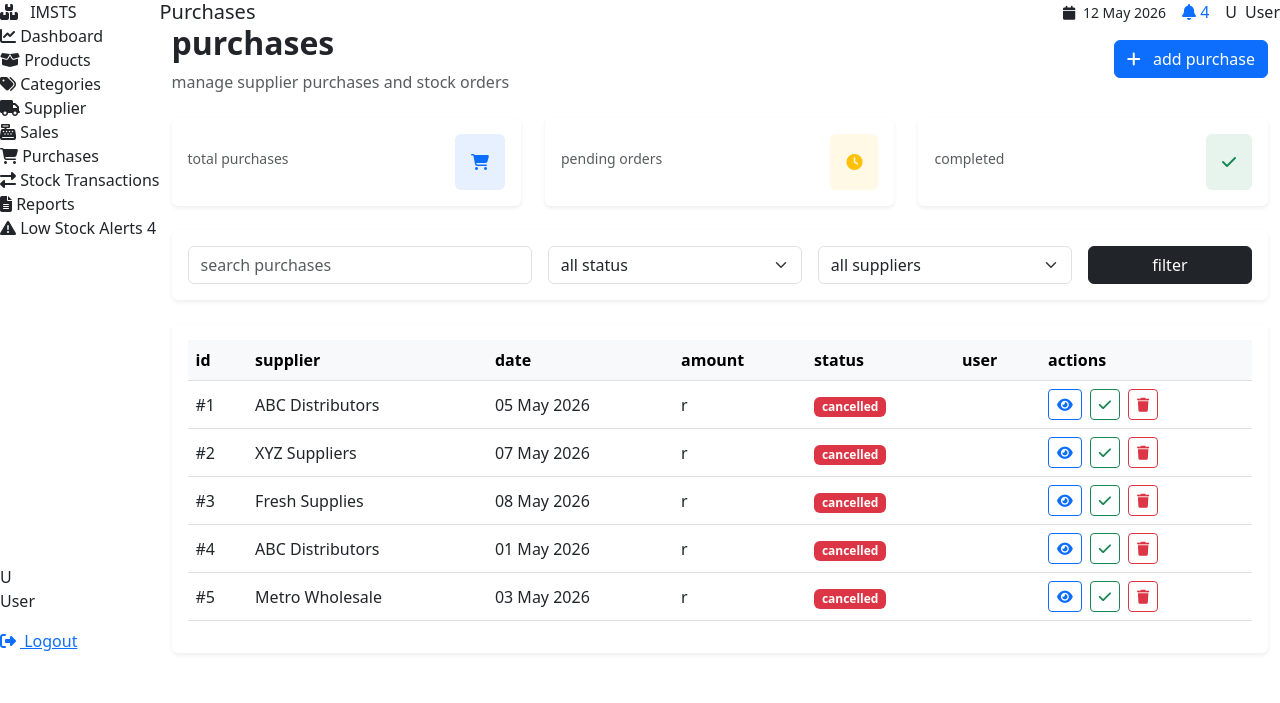
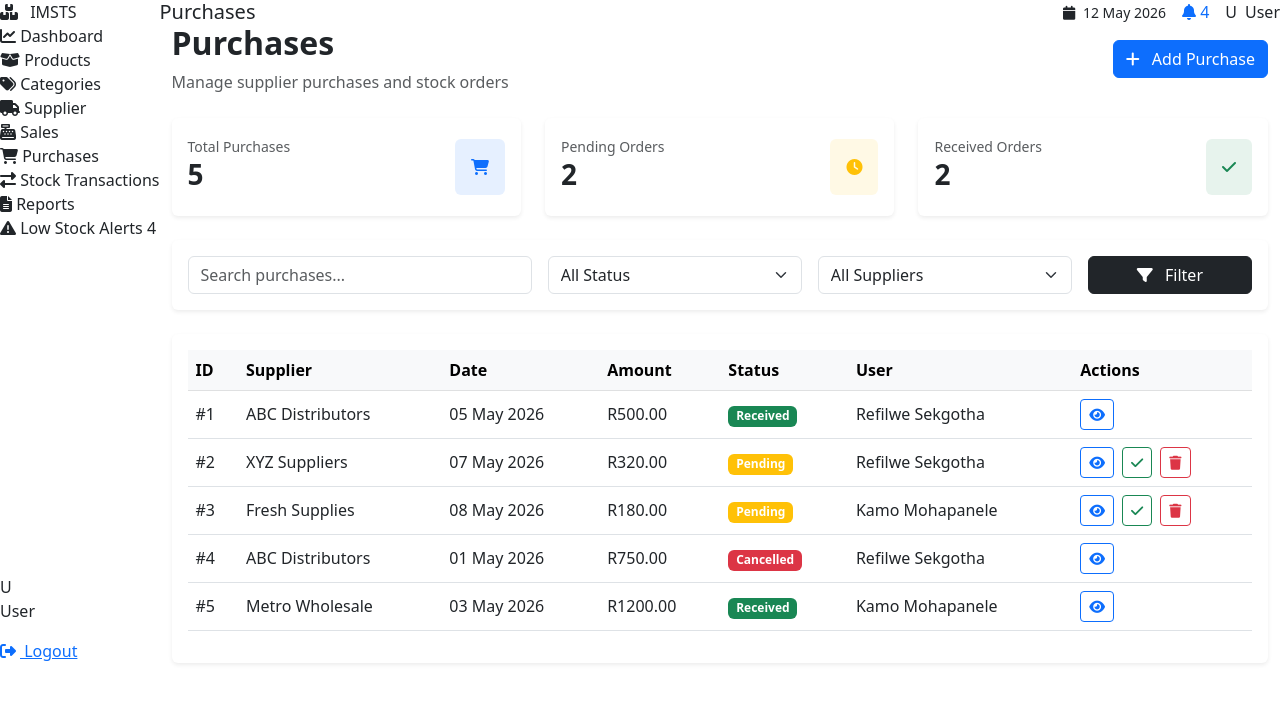
Before and after one commit to OratileNwu/IMSTS-Database-Project, a Flask app: page /purchases in a window 1280 px wide. Shown: the top 703 px of the page. Run offline with Flask 3, Linux system fonts and the light colour scheme.

Commit message:
Updated low stock, purchases pages

```diff
--- a/templates/purchases.html
+++ b/templates/purchases.html
@@ -8,15 +8,15 @@
     <div class="d-flex justify-content-between align-items-center mb-4">
 
         <div>
-            <h2 class="fw-bold">purchases</h2>
+            <h2 class="fw-bold">Purchases</h2>
             <p class="text-muted mb-0">
-                manage supplier purchases and stock orders
+                Manage supplier purchases and stock orders
             </p>
         </div>
 
         <button class="btn btn-primary">
             <i class="fa fa-plus me-2"></i>
-            add purchase
+            Add Purchase
         </button>
 
     </div>
@@ -25,262 +25,141 @@
     <div class="row g-4 mb-4">
 
         <div class="col-md-4">
-
             <div class="card border-0 shadow-sm">
-
                 <div class="card-body">
-
                     <div class="d-flex justify-content-between align-items-center">
-
                         <div>
-                            <small class="text-muted">
-                                total purchases
-                            </small>
-
-                            <h3 class="fw-bold">
-                                {{ total }}
-                            </h3>
+                            <small class="text-muted">Total Purchases</small>
+                            <h3 class="fw-bold">{{ total_purchases }}</h3>
                         </div>
-
                         <div class="bg-primary bg-opacity-10 p-3 rounded">
                             <i class="fa fa-shopping-cart text-primary"></i>
                         </div>
-
                     </div>
-
                 </div>
-
             </div>
-
         </div>
 
         <div class="col-md-4">
-
             <div class="card border-0 shadow-sm">
-
                 <div class="card-body">
-
                     <div class="d-flex justify-content-between align-items-center">
-
                         <div>
-                            <small class="text-muted">
-                                pending orders
-                            </small>
-
-                            <h3 class="fw-bold">
-                                {{ pending }}
-                            </h3>
+                            <small class="text-muted">Pending Orders</small>
+                            <h3 class="fw-bold">{{ pending_orders }}</h3>
                         </div>
-
                         <div class="bg-warning bg-opacity-10 p-3 rounded">
                             <i class="fa fa-clock text-warning"></i>
                         </div>
-
                     </div>
-
                 </div>
-
             </div>
-
         </div>
 
         <div class="col-md-4">
-
             <div class="card border-0 shadow-sm">
-
                 <div class="card-body">
-
                     <div class="d-flex justify-content-between align-items-center">
-
                         <div>
-                            <small class="text-muted">
-                                completed
-                            </small>
-
-                            <h3 class="fw-bold">
-                                {{ completed }}
-                            </h3>
+                            <small class="text-muted">Received Orders</small>
+                            <h3 class="fw-bold">{{ received_orders }}</h3>
                         </div>
-
                         <div class="bg-success bg-opacity-10 p-3 rounded">
                             <i class="fa fa-check text-success"></i>
                         </div>
-
                     </div>
-
                 </div>
-
             </div>
-
         </div>
 
     </div>
 
     <!-- search -->
     <div class="card border-0 shadow-sm mb-4">
-
         <div class="card-body">
-
             <div class="row g-3">
-
                 <div class="col-md-4">
-                    <input type="text"
-                           class="form-control"
-                           placeholder="search purchases">
+                    <input type="text" class="form-control" placeholder="Search purchases...">
                 </div>
-
                 <div class="col-md-3">
-
                     <select class="form-select">
-
-                        <option>all status</option>
-                        <option>pending</option>
-                        <option>completed</option>
-                        <option>cancelled</option>
-
+                        <option>All Status</option>
+                        <option>Pending</option>
+                        <option>Received</option>
+                        <option>Cancelled</option>
                     </select>
-
                 </div>
-
                 <div class="col-md-3">
-
                     <select class="form-select">
-
-                        <option>all suppliers</option>
-
+                        <option>All Suppliers</option>
                         {% for supplier in suppliers %}
-
-                        <option>
-                            {{ supplier.name }}
-                        </option>
-
+                        <option>{{ supplier.name }}</option>
                         {% endfor %}
-
                     </select>
-
                 </div>
-
                 <div class="col-md-2">
-
                     <button class="btn btn-dark w-100">
-                        filter
+                        <i class="fa fa-filter me-2"></i> Filter
                     </button>
-
                 </div>
-
             </div>
-
         </div>
-
     </div>
 
     <!-- table -->
     <div class="card border-0 shadow-sm">
-
         <div class="card-body">
-
             <div class="table-responsive">
-
                 <table class="table table-hover align-middle">
-
                     <thead class="table-light">
-
                         <tr>
-
-                            <th>id</th>
-                            <th>supplier</th>
-                            <th>date</th>
-                            <th>amount</th>
-                            <th>status</th>
-                            <th>user</th>
-                            <th>actions</th>
-
+                            <th>ID</th>
+                            <th>Supplier</th>
+                            <th>Date</th>
+                            <th>Amount</th>
+                            <th>Status</th>
+                            <th>User</th>
+                            <th>Actions</th>
                         </tr>
-
                     </thead>
-
                     <tbody>
-
-                        {% for product in purchases %}
-
+                        {% for purchase in purchases %}
                         <tr>
-
+                            <td>#{{ purchase.id }}</td>
+                            <td>{{ purchase.supplier }}</td>
+                            <td>{{ purchase.date }}</td>
+                            <td>R{{ "%.2f"|format(purchase.total) }}</td>
                             <td>
-                                #{{ product.id }}
+                                {% if purchase.status == 'Pending' %}
+                                <span class="badge bg-warning">Pending</span>
+                                {% elif purchase.status == 'Received' %}
+                                <span class="badge bg-success">Received</span>
+                                {% else %}
+                                <span class="badge bg-danger">Cancelled</span>
+                                {% endif %}
                             </td>
-
+                            <td>{{ purchase.created_by }}</td>
                             <td>
-                                {{ product.supplier }}
-                            </td>
-
-                            <td>
-                                {{ product.date }}
-                            </td>
-
-                            <td>
-                                r{{ product.amount }}
-                            </td>
-
-                            <td>
-
-                                {% if product.status == 'pending' %}
-
-                                <span class="badge bg-warning">
-                                    pending
-                                </span>
-
-                                {% elif product.status == 'completed' %}
-
-                                <span class="badge bg-success">
-                                    completed
-                                </span>
-
-                                {% else %}
-
-                                <span class="badge bg-danger">
-                                    cancelled
-                                </span>
-
-                                {% endif %}
-
-                            </td>
-
-                            <td>
-                                {{ product.user }}
-                            </td>
-
-                            <td>
-
                                 <div class="d-flex gap-2">
-
-                                    <button class="btn btn-sm btn-outline-primary">
+                                    <button class="btn btn-sm btn-outline-primary" title="View">
                                         <i class="fa fa-eye"></i>
                                     </button>
-
-                                    <button class="btn btn-sm btn-outline-success">
+                                    {% if purchase.status == 'Pending' %}
+                                    <button class="btn btn-sm btn-outline-success" title="Receive">
                                         <i class="fa fa-check"></i>
                                     </button>
-
-                                    <button class="btn btn-sm btn-outline-danger">
+                                    <button class="btn btn-sm btn-outline-danger" title="Cancel">
                                         <i class="fa fa-trash"></i>
                                     </button>
-
+                                    {% endif %}
                                 </div>
-
                             </td>
-
                         </tr>
-
                         {% endfor %}
-
                     </tbody>
-
                 </table>
-
             </div>
-
         </div>
-
     </div>
 
 </div>
```
Also changed, not shown: templates/low_stock.html (+33 -151 lines), templates/base.html (line endings or trailing spaces).
